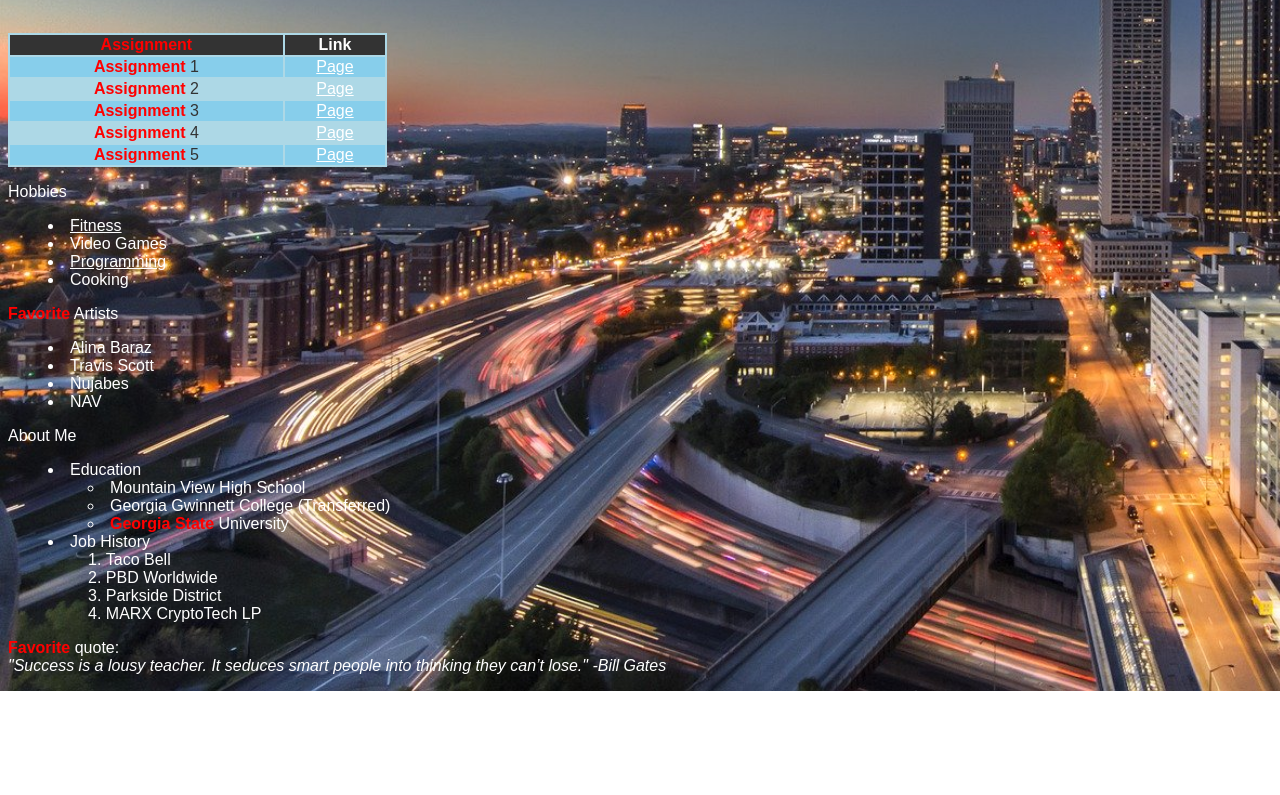
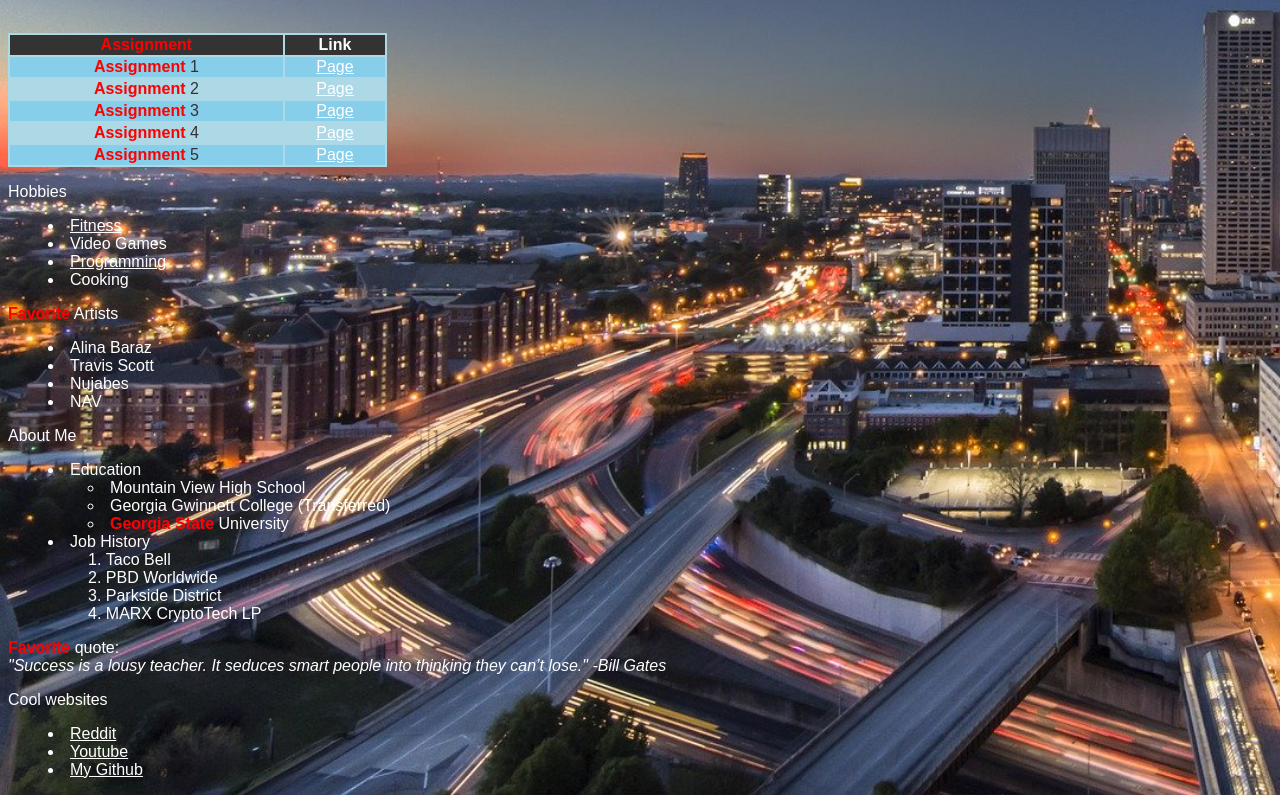
Before and after one commit to michaeldsim/michaeldsim.github.io, a plain HTML site: page index.html in a window 1280 px wide. Shown: the part 410-1205 px from the top of the page. Before the commit the page ends 1101 px from the top, so only its background shows below. Drawn offline with Linux system fonts and the light colour scheme.

Commit message:
Update index.html

```diff
--- a/index.html
+++ b/index.html
@@ -80,5 +80,11 @@
         </ul>
         <p><span class='words'>Favorite</span> quote: <br><span style='font-style: italic'>"Success is a lousy teacher. It seduces smart people into thinking they can’t lose." -Bill Gates</span></p>
     </div>
+        <p>Cool websites</p>
+        <ul>
+            <li><a href='http://reddit.com'>Reddit</a></li>
+            <li><a href='http://youtube.com'>Youtube</a></li>
+            <li><a href='http://github.com/michaeldsim'>My Github</a></li>
+        </ul>
     </body>
 </html>
```
